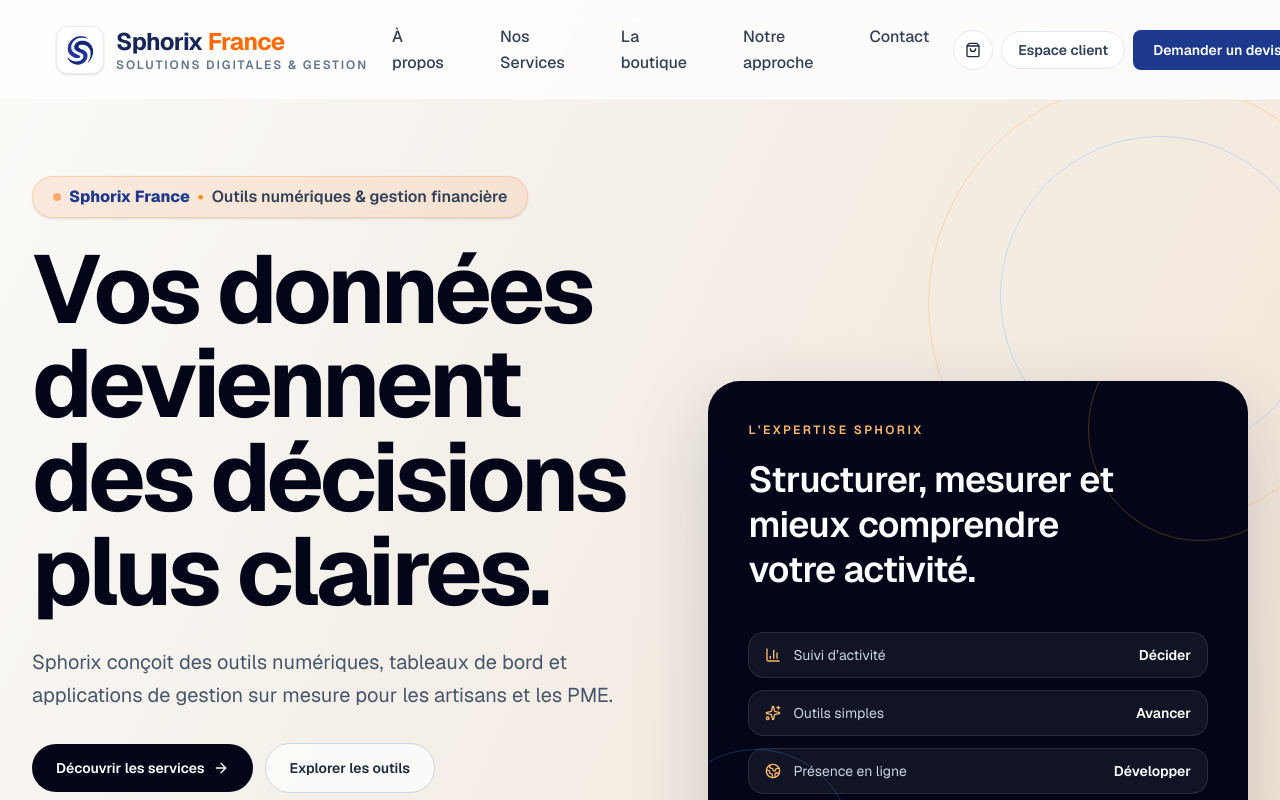
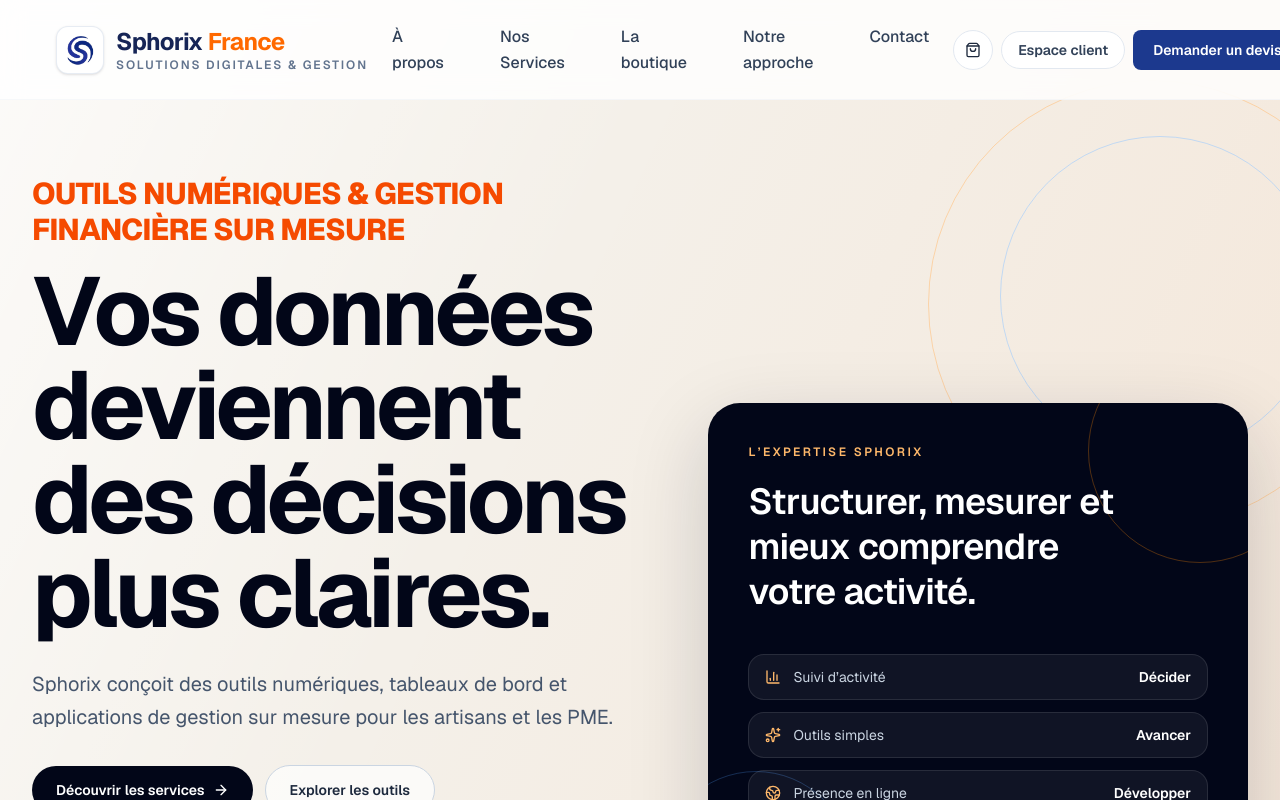
Before and after one commit to 5phorix/Sphorix-france-vercel, a Next.js app: page / in a window 1280 px wide. Shown: the top 800 px of the page. Built offline with nearby package versions, Linux system fonts and the light colour scheme.

Commit message:
style: augmentation de la taille du titre 'Outils numériques & gestion financière sur mesure'

```diff
--- a/sections/Hero.tsx
+++ b/sections/Hero.tsx
@@ -19,17 +19,14 @@ export default function Hero() {
 
       <div className="relative mx-auto grid max-w-7xl items-end gap-12 lg:grid-cols-[1.05fr_0.95fr] lg:gap-20">
         <div>
-          <motion.div
+          <motion.h2
             initial={{ opacity: 0, y: 12 }}
             animate={{ opacity: 1, y: 0 }}
             transition={{ duration: 0.45 }}
-            className="mb-6 inline-flex flex-wrap items-center gap-2 rounded-full border border-orange-500/20 bg-orange-500/10 px-4 py-2 text-sm font-medium text-slate-800 shadow-sm backdrop-blur-sm sm:px-5 sm:text-base"
+            className="mb-4 text-xl font-extrabold uppercase tracking-tight text-orange-600 sm:text-2xl lg:text-3xl"
           >
-            <span className="h-2 w-2 rounded-full bg-orange-500 animate-pulse shrink-0" />
-            <span className="font-extrabold text-blue-900">Sphorix France</span>
-            <span className="text-orange-400 font-bold">•</span>
-            <span className="font-semibold text-slate-700">Outils numériques &amp; gestion financière</span>
-          </motion.div>
+            Outils numériques &amp; gestion financière sur mesure
+          </motion.h2>
 
           <motion.h1
             initial={{ opacity: 0, y: 18 }}
```
